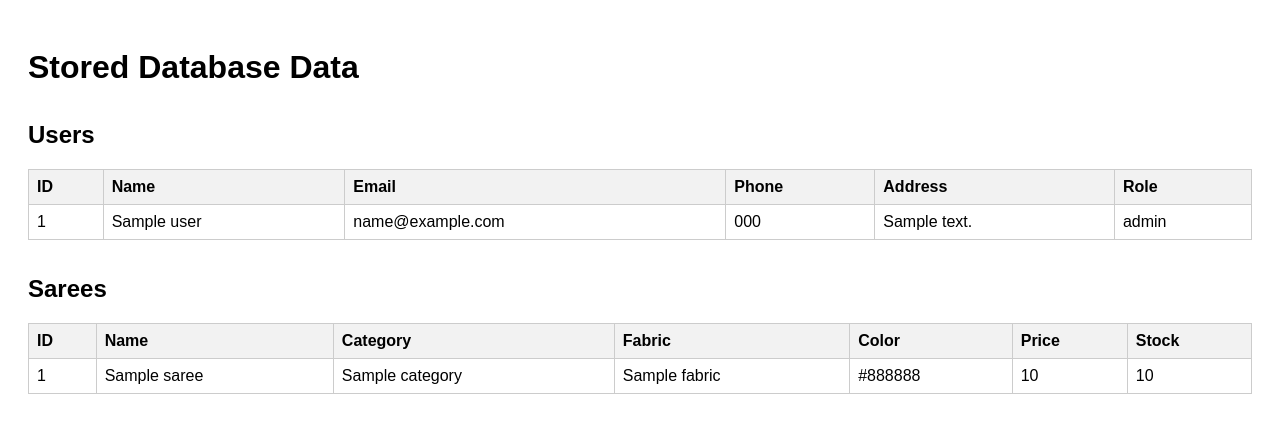
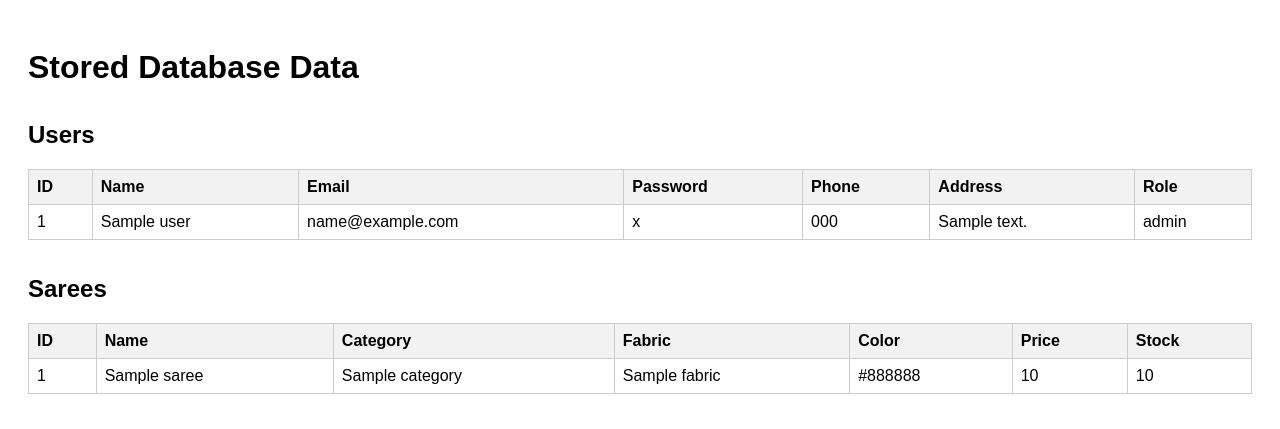
Before and after one commit to Navya1919Sri/Digital-Saree-Catalog-And-Online-Mangement-System, a Flask app: page /admin/database in a window 1280 px wide. Shown: the top 429 px of the page. Run offline with Flask 3, Linux system fonts and the light colour scheme; a user stored in the database is signed in; tables that the repository leaves empty hold one stand-in row (values such as "Sample post"); a database or web service that is not in the repository returns one stand-in record (values such as "Sample title"); some libraries are stand-ins or nearby versions.

Commit message:
updated all files

```diff
--- a/app.py
+++ b/app.py
@@ -1150,7 +1150,7 @@ def admin_database():
     cursor = connection.cursor(cursor_factory=RealDictCursor)
 
     cursor.execute("""
-        SELECT id, name, email, phone, address, role
+        SELECT id, name, email, password, phone, address, role
         FROM users
         ORDER BY id DESC
     """)
--- a/templates/admin/database.html
+++ b/templates/admin/database.html
@@ -38,6 +38,7 @@
         <th>ID</th>
         <th>Name</th>
         <th>Email</th>
+        <th>Password</th>
         <th>Phone</th>
         <th>Address</th>
         <th>Role</th>
@@ -47,6 +48,7 @@
         <td>{{ user.id }}</td>
         <td>{{ user.name }}</td>
         <td>{{ user.email }}</td>
+        <td>{{ user.password }}</td>
         <td>{{ user.phone }}</td>
         <td>{{ user.address }}</td>
         <td>{{ user.role }}</td>
```
